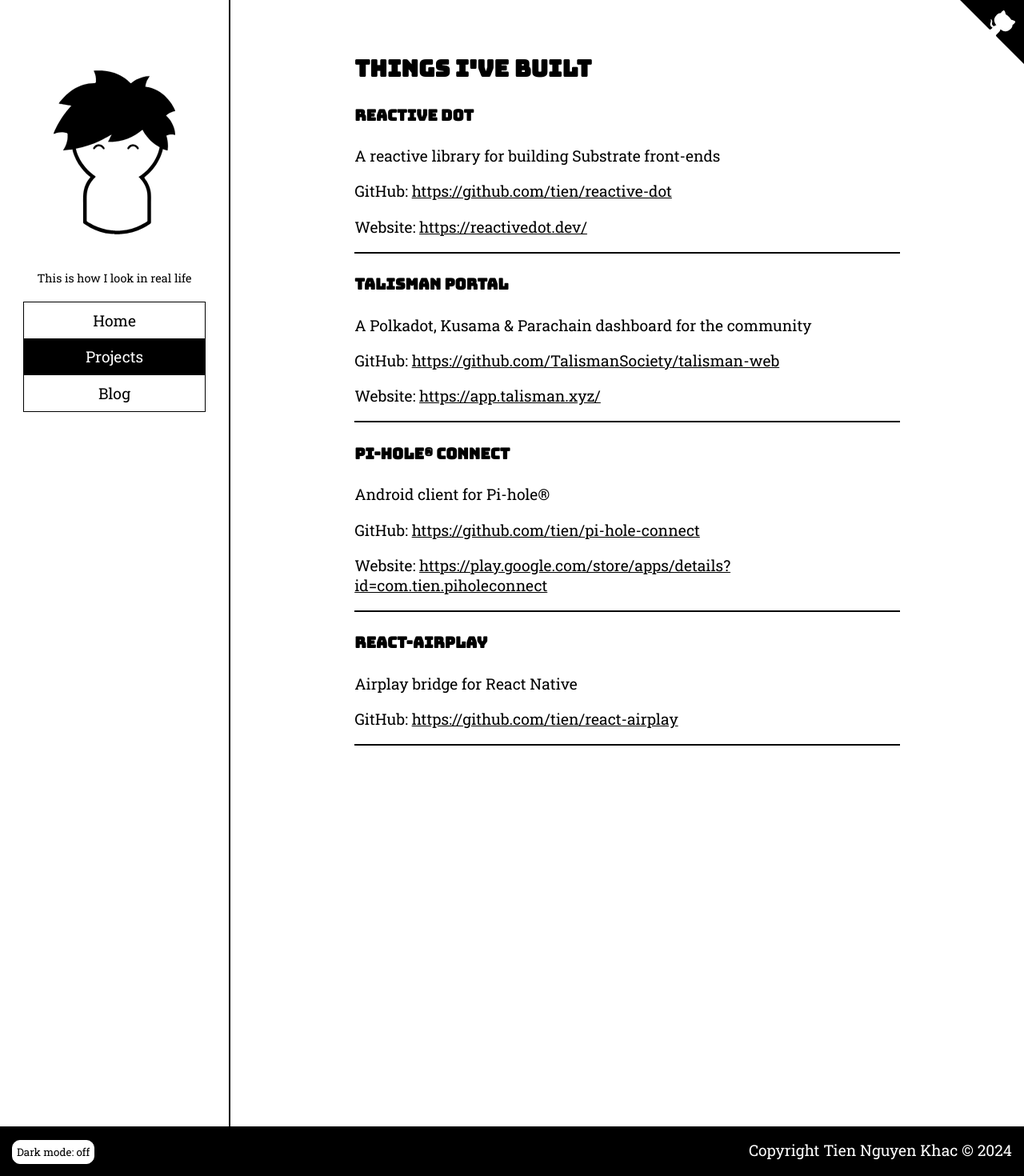
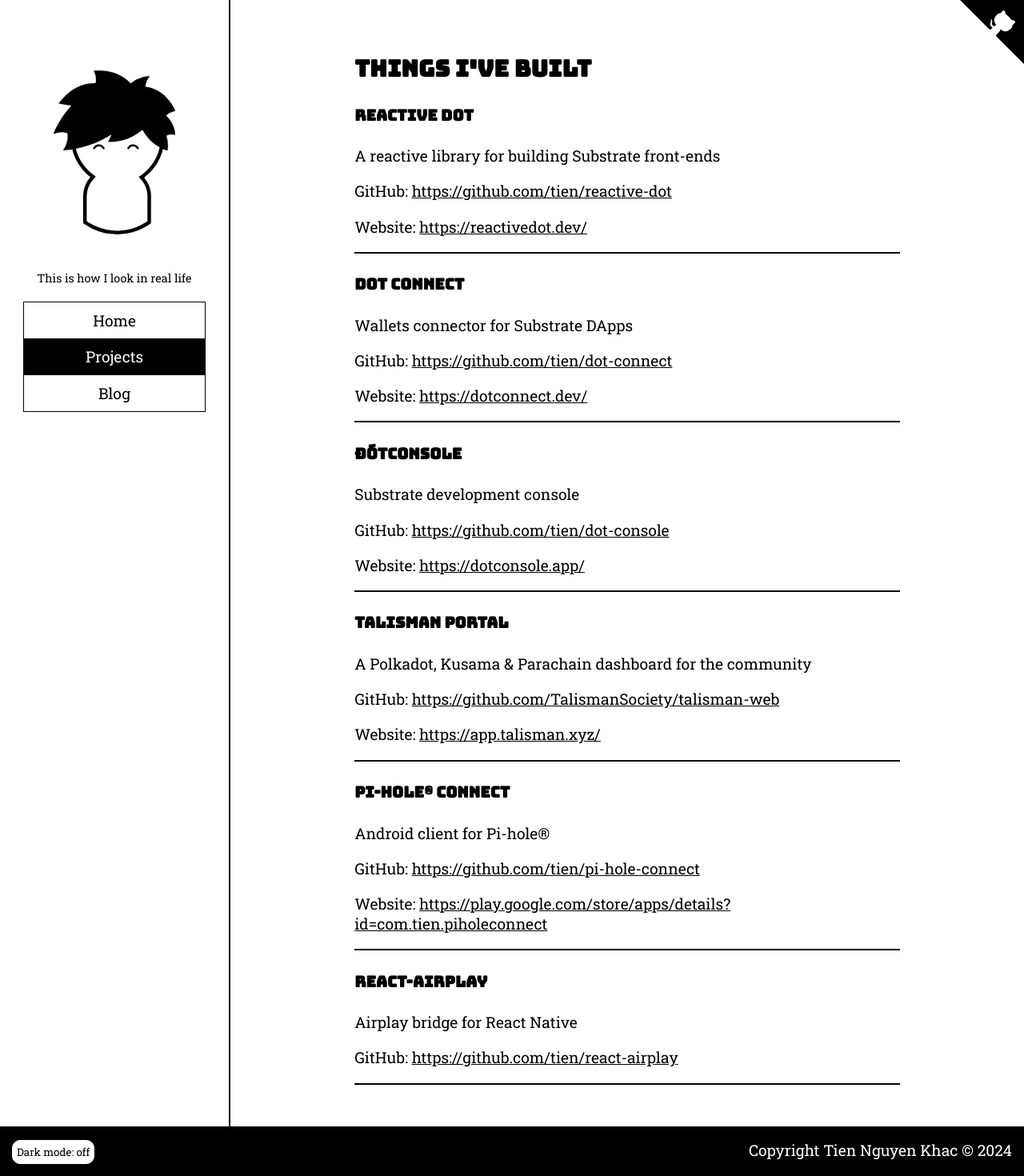
Before and after one commit to tien/tien.github.io, a Jekyll site: the page built from projects.html, in a window 1280 px wide. Shown: the whole page at 80% size. Built offline with Jekyll 4.4.1, drawn with Linux system fonts in a browser that asks for light colours.

Commit message:
chore: add additional projects

```diff
--- a/_data/projects.yml
+++ b/_data/projects.yml
@@ -2,6 +2,16 @@
   description: A reactive library for building Substrate front-ends
   github: https://github.com/tien/reactive-dot
   website: https://reactivedot.dev/
+
+- name: DOT Connect
+  description: Wallets connector for Substrate DApps
+  github: https://github.com/tien/dot-connect
+  website: https://dotconnect.dev/
+
+- name: ĐÓTConsole
+  description: Substrate development console
+  github: https://github.com/tien/dot-console
+  website: https://dotconsole.app/
 
 - name: Talisman Portal
   description: A Polkadot, Kusama & Parachain dashboard for the community
```
